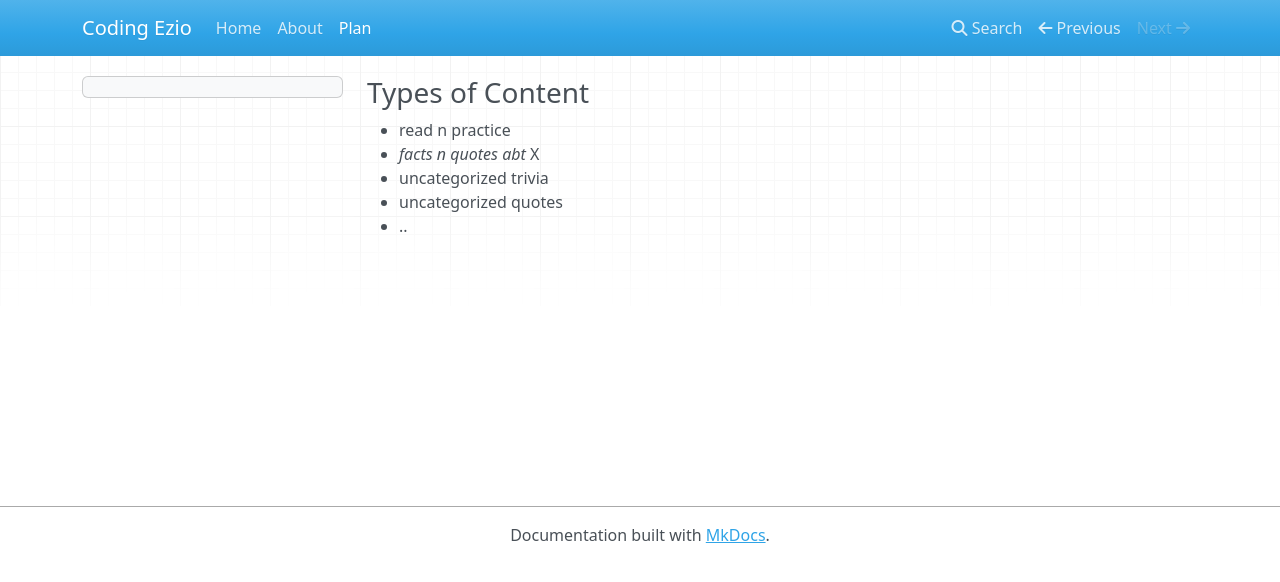
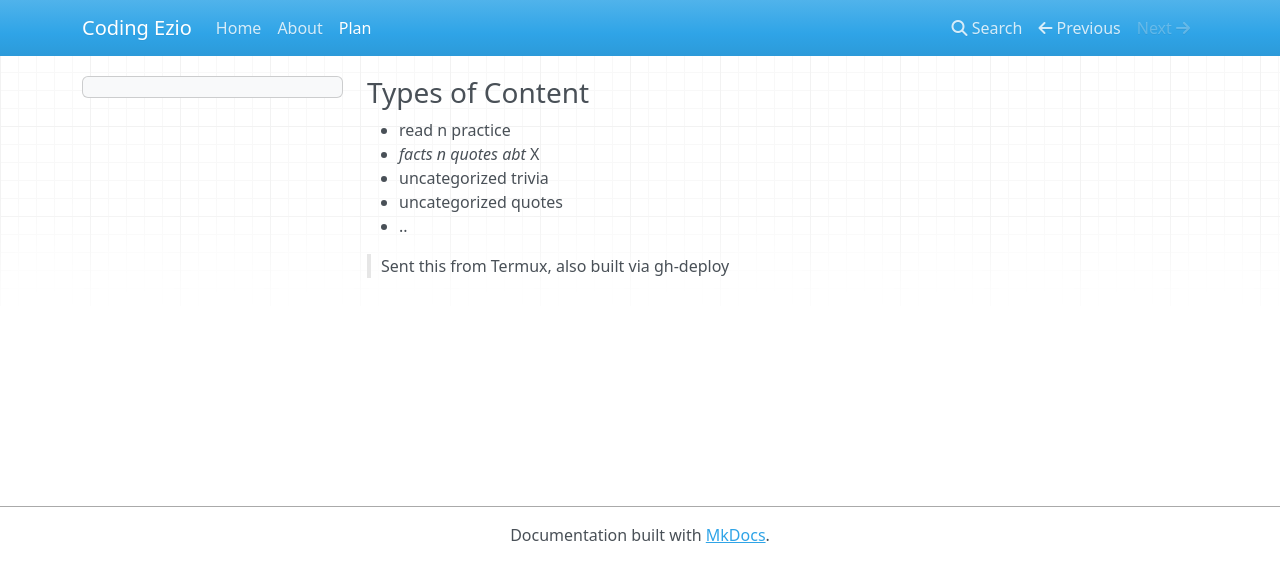
Before and after one commit to codingEzio/codingEzio.github.io, an MkDocs documentation site: the page built from docs/plan.md, in a window 1280 px wide. Shown: the top 582 px of the page. Built offline with MkDocs 1.6.1, drawn with Linux system fonts in a browser that asks for light colours; nearby versions of some CDN libraries.

Commit message:
chore: Send this from Termux

```diff
--- a/docs/plan.md
+++ b/docs/plan.md
@@ -6,3 +6,5 @@
 - uncategorized trivia
 - uncategorized quotes
 - ..
+
+> Sent this from Termux, also built via gh-deploy
```
